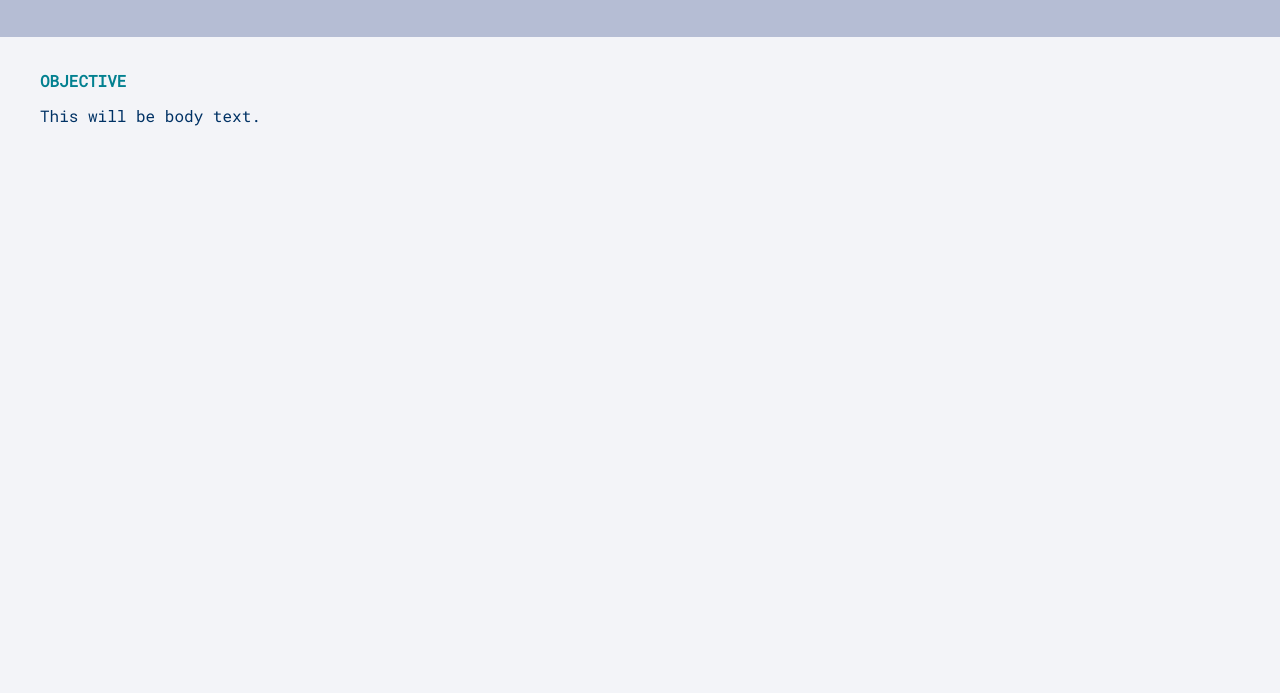
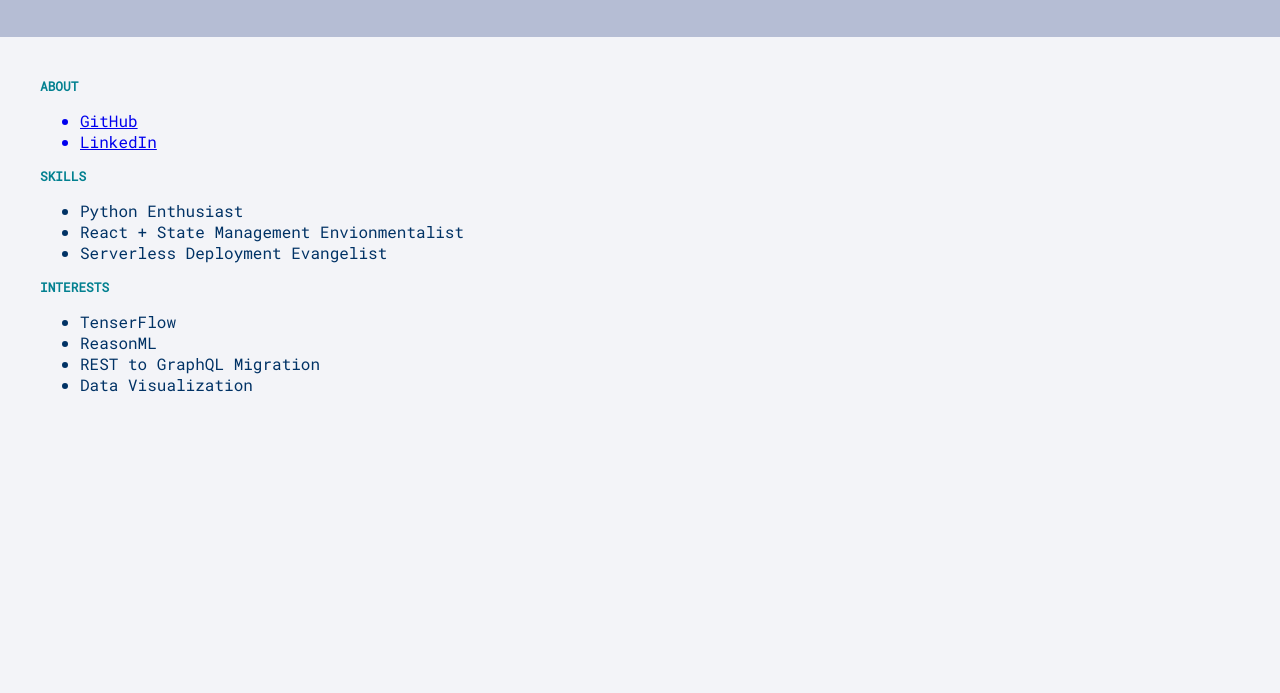
Before and after one commit to alephnode/sward-portfolio, a React app: page / in a window 1280 px wide. Shown: the part 107-800 px from the top of the page. Built offline with nearby package versions, Linux system fonts and the light colour scheme.

Commit message:
Break Out Topics into Components, Add Utility Functions and Verbiage Blocks

```diff
--- a/src/home/components/MainStage.js
+++ b/src/home/components/MainStage.js
@@ -1,17 +1,19 @@
 import React from 'react'
-import { COLORS } from '../../theme'
-import SubHeader from './SubHeader'
+import { COLORS, SPACING } from '../../theme'
 import Container from './Container'
+import { skills, interests, aboutLinks } from '../verbiage'
+import SectionTopic from './SectionTopic'
 
 const styles = {
   backgroundColor: COLORS.OFFWHITE,
-  padding: '20px',
+  padding: SPACING.GUTTER.PADDING_LEFT,
 }
 
 const MainStage = props => (
   <Container styleProps={{ ...styles }}>
-    <SubHeader text="objective" />
-    <div>This will be body text.</div>
+    <SectionTopic topic="about" list={aboutLinks} isLinks />
+    <SectionTopic topic="skills" list={skills} />
+    <SectionTopic topic="interests" list={interests} />
   </Container>
 )
 
--- /dev/null
+++ b/src/home/components/SectionTopic.js
@@ -0,0 +1,15 @@
+import React from 'react'
+import { listItems } from '../../utils'
+import SubHeader from './SubHeader'
+import { SPACING } from '../../theme'
+
+const styles = {
+  marginBottom: SPACING.BODY_SECTION,
+}
+
+export default ({ topic, list, isLinks = false }) => (
+  <div style={{ ...styles }}>
+    <SubHeader text={topic} />
+    <ul>{listItems(list, isLinks && 'link')}</ul>
+  </div>
+)
--- a/src/home/components/SubHeader.js
+++ b/src/home/components/SubHeader.js
@@ -4,7 +4,8 @@ import { COLORS } from '../../theme'
 const styles = {
   color: COLORS.ACCENT,
   textTransform: 'uppercase',
-  fontSize: '1rem',
+  fontSize: '.8rem',
+  fontWeight: 900,
 }
 
 export default ({ text }) => <h2 style={{ ...styles }}>{text}</h2>
--- a/src/home/components/TitleCard.js
+++ b/src/home/components/TitleCard.js
@@ -1,14 +1,16 @@
 import React from 'react'
-import { COLORS } from '../../theme'
+import { COLORS, FONTS, SPACING } from '../../theme'
 import Container from './Container'
 
 const styles = {
   backgroundColor: COLORS.PASTEL_BLUE,
-  padding: '40px 20px',
+  padding: `40px ${SPACING.GUTTER.PADDING_LEFT}`,
   title: {
     color: COLORS.ACCENT,
+    fontWeight: 900,
     margin: 0,
   },
+  fontFamily: FONTS.ROBOTO,
 }
 
 const TitleCard = props => (
--- /dev/null
+++ b/src/home/verbiage/index.js
@@ -0,0 +1,23 @@
+export const aboutLinks = [
+  {
+    link: 'https://github.com/srmward',
+    text: 'GitHub',
+  },
+  {
+    link: 'https://www.linkedin.com/in/stephen-ward-a845b541/',
+    text: 'LinkedIn',
+  },
+]
+
+export const skills = [
+  'Python Enthusiast',
+  'React + State Management Envionmentalist',
+  'Serverless Deployment Evangelist',
+]
+
+export const interests = [
+  'TenserFlow',
+  'ReasonML',
+  'REST to GraphQL Migration',
+  'Data Visualization',
+]
--- a/src/index.css
+++ b/src/index.css
@@ -4,3 +4,9 @@ body, html {
   background-color: #F3F4F8;
   font-family: 'Roboto Mono', monospace;
 }
+
+* {
+  text-rendering: optimizeLegibility;
+  -webkit-font-smoothing: antialiased;
+  -moz-osx-font-smoothing: grayscale;
+}
--- a/src/theme.js
+++ b/src/theme.js
@@ -18,6 +18,15 @@ export const MEDIA = {
 export const FONTS = {
   ROBOTO: '"Roboto Mono", sans-serif',
   SYSTEM: '',
+}
+
+export const SPACING = {
+  VERTICAL_HEIGHT: {
+    BODY_SECTION: '2rem',
+  },
+  GUTTER: {
+    PADDING_LEFT: '30px',
+  },
 }
 
 export const TRANSITION_TIMIGS = {
--- /dev/null
+++ b/src/utils/index.js
@@ -0,0 +1,12 @@
+import React from 'react'
+
+export const listItems = (list, listType = 'list') =>
+  list.map((item, i) => {
+    return listType === 'link' ? (
+      <a href={item.link}>
+        <li key={i}>{item.text}</li>
+      </a>
+    ) : (
+      <li key={i}>{item}</li>
+    )
+  })
```
Also changed, not shown: README.MD.
